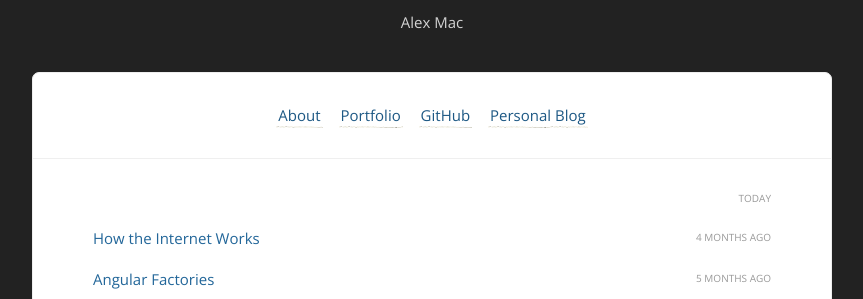
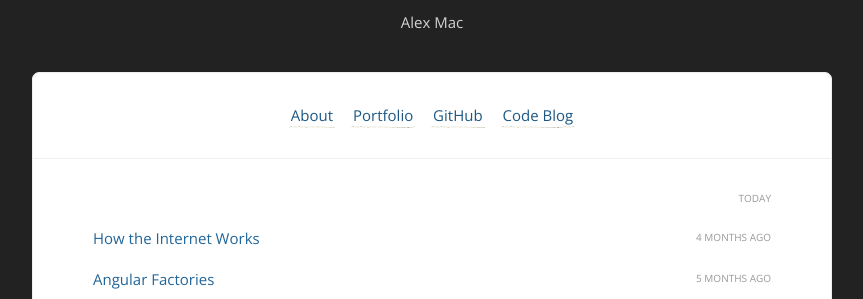
Before and after one commit to alex-mac/blog, a Jekyll site: the page built from index.html, in a window 1280 px wide. Shown: the part 192-491 px from the top of the page, without its empty margins (208-1071 px from the left). Built offline with Jekyll 4.4.1, drawn with Linux system fonts in a browser that asks for light colours; comment, search, counter and statistics services are not loaded.

Commit message:
update _config

```diff
--- a/_config.yml
+++ b/_config.yml
@@ -1,6 +1,6 @@
 title:            Alex Mac
 description:      This is where I will keep track of my journey learning code.
-url:              "http://meet-alexmac.com/code-blog"
+url:              "http://meet-alexmac.com/blog"
 signoff:          "Alex Mac"
 disqus_shortname: # disqus comment thread for post header options. ( leave blank if unwanted. )
 facebook_appid:   # appid for like button, remove from /_includes/share.html if unwanted.
@@ -15,7 +15,7 @@ links:
   - name:         GitHub
     url:          http://github.com/alex-mac
     external:     true
-  - name:         Personal Blog
+  - name:         Code Blog
     url:          http://meet-alexmac.com/blog
     external:     true
 permalink:        pretty
```
